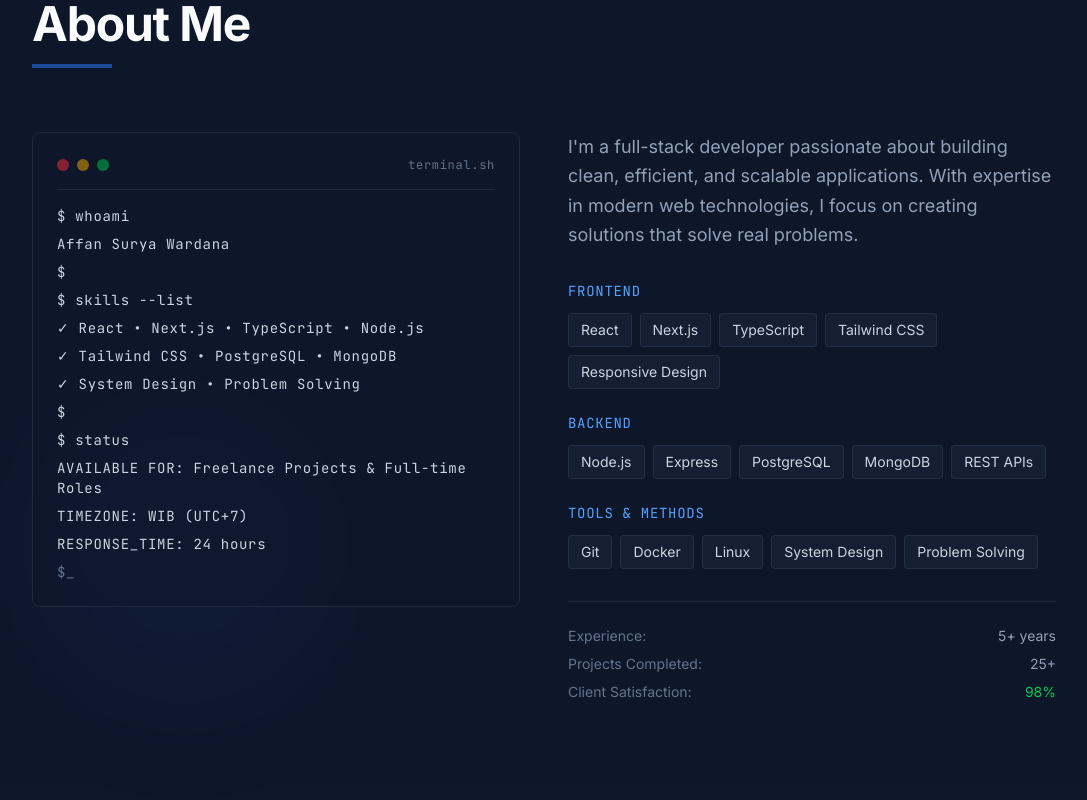
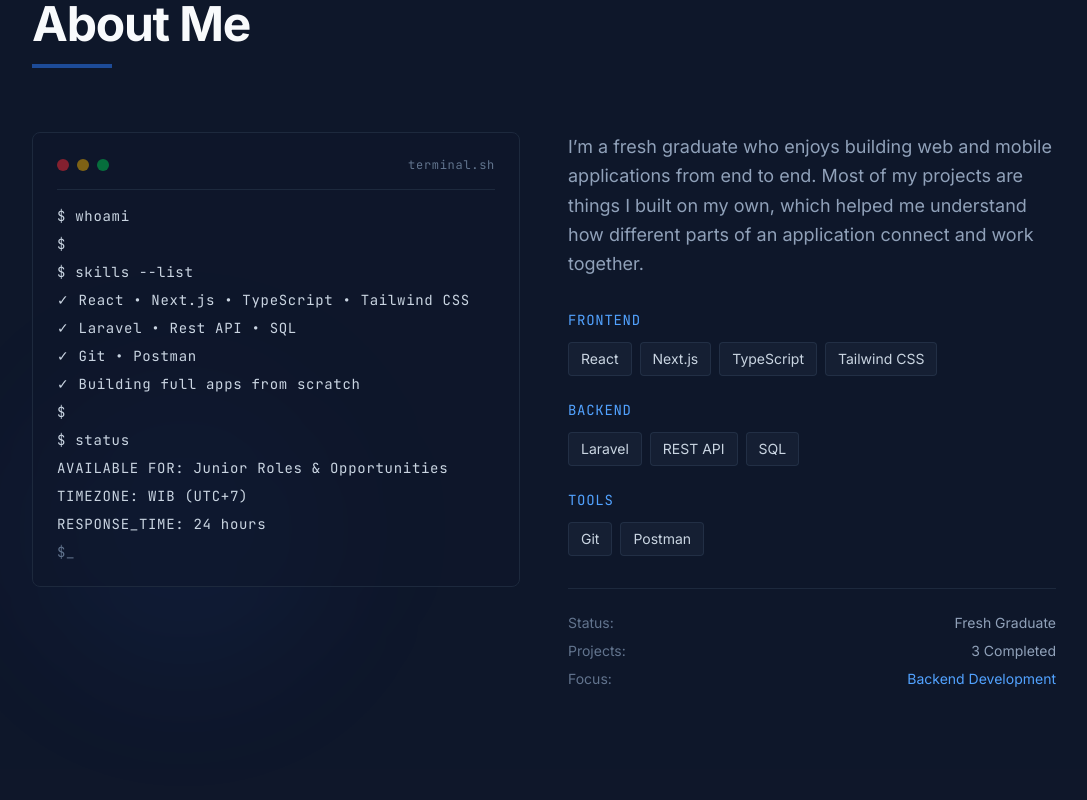
Before and after one commit to AffanSurya/affan-surya, a Next.js app: page / in a window 1280 px wide. Shown: the part 880-1680 px from the top of the page, without its empty margins (136-1223 px from the left). Built offline with nearby package versions, Linux system fonts and the light colour scheme.

Commit message:
Refactor About component skills and description; enhance Contact form with email sending functionality and error handling; update Sidebar time display logic; improve TerminalInterface command display; add nodemailer for email functionality.

```diff
--- /dev/null
+++ b/app/api/send-email/route.ts
@@ -0,0 +1,65 @@
+import { NextRequest, NextResponse } from "next/server";
+import nodemailer from "nodemailer";
+
+// Konfigurasi email transporter
+const transporter = nodemailer.createTransport({
+    host: process.env.EMAIL_HOST,
+    port: parseInt(process.env.EMAIL_PORT || "587"),
+    secure: process.env.EMAIL_SECURE === "true", // true for 465, false for other ports
+    auth: {
+        user: process.env.EMAIL_USER,
+        pass: process.env.EMAIL_PASSWORD,
+    },
+});
+
+export async function POST(request: NextRequest) {
+    try {
+        const { email, subject, message } = await request.json();
+
+        // Validasi input
+        if (!email || !subject || !message) {
+            return NextResponse.json({ error: "Email, subject, dan message diperlukan" }, { status: 400 });
+        }
+
+        // Validasi email format
+        const emailRegex = /^[^\s@]+@[^\s@]+\.[^\s@]+$/;
+        if (!emailRegex.test(email)) {
+            return NextResponse.json({ error: "Format email tidak valid" }, { status: 400 });
+        }
+
+        // Kirim email ke penerima (Affan)
+        await transporter.sendMail({
+            from: process.env.EMAIL_FROM || process.env.EMAIL_USER,
+            to: process.env.EMAIL_TO_RECEIVE, // Email Affan
+            subject: `New Contact: ${subject}`,
+            html: `
+                <h2>New Message from Website Portofolio</h2>
+                <p><strong>From:</strong> ${email}</p>
+                <p><strong>Subject:</strong> ${subject}</p>
+                <p><strong>Message:</strong></p>
+                <p>${message.replace(/\n/g, "<br>")}</p>
+            `,
+            replyTo: email,
+        });
+
+        // Opsional: Kirim confirmation email ke pengirim
+        await transporter.sendMail({
+            from: process.env.EMAIL_FROM || process.env.EMAIL_USER,
+            to: email,
+            subject: "Message Received - Affan Surya",
+            html: `
+                <h2>Thank you for reaching out!</h2>
+                <p>Hi,</p>
+                <p>We received your message and will get back to you as soon as possible.</p>
+                <p><strong>Your message:</strong></p>
+                <p>${message.replace(/\n/g, "<br>")}</p>
+                <p>Best regards,<br>Affan Surya Wardana</p>
+            `,
+        });
+
+        return NextResponse.json({ success: true, message: "Email berhasil dikirim" }, { status: 200 });
+    } catch (error) {
+        console.error("Email send error:", error);
+        return NextResponse.json({ error: "Gagal mengirim email. Coba lagi nanti." }, { status: 500 });
+    }
+}
--- a/app/components/About.tsx
+++ b/app/components/About.tsx
@@ -6,15 +6,15 @@ export default function About() {
     const expertise = [
         {
             category: "Frontend",
-            skills: ["React", "Next.js", "TypeScript", "Tailwind CSS", "Responsive Design"],
+            skills: ["React", "Next.js", "TypeScript", "Tailwind CSS"],
         },
         {
             category: "Backend",
-            skills: ["Node.js", "Express", "PostgreSQL", "MongoDB", "REST APIs"],
+            skills: ["Laravel", "REST API", "SQL"],
         },
         {
-            category: "Tools & Methods",
-            skills: ["Git", "Docker", "Linux", "System Design", "Problem Solving"],
+            category: "Tools",
+            skills: ["Git", "Postman"],
         },
     ];
 
@@ -46,9 +46,9 @@ export default function About() {
                     <div className="order-1 md:order-2 space-y-8">
                         <div>
                             <p className="text-lg text-slate-400 leading-relaxed">
-                                I&apos;m a full-stack developer passionate about building clean, efficient,
-                                and scalable applications. With expertise in modern web technologies, I focus
-                                on creating solutions that solve real problems.
+                                I’m a fresh graduate who enjoys building web and mobile applications from end
+                                to end. Most of my projects are things I built on my own, which helped me
+                                understand how different parts of an application connect and work together.
                             </p>
                         </div>
 
@@ -76,16 +76,16 @@ export default function About() {
                         {/* System info */}
                         <div className="border-t border-slate-800 pt-6 space-y-2">
                             <div className="flex justify-between text-sm text-slate-500">
-                                <span>Experience:</span>
-                                <span className="text-slate-400">5+ years</span>
+                                <span>Status:</span>
+                                <span className="text-slate-400">Fresh Graduate</span>
                             </div>
                             <div className="flex justify-between text-sm text-slate-500">
-                                <span>Projects Completed:</span>
-                                <span className="text-slate-400">25+</span>
+                                <span>Projects:</span>
+                                <span className="text-slate-400">3 Completed</span>
                             </div>
                             <div className="flex justify-between text-sm text-slate-500">
-                                <span>Client Satisfaction:</span>
-                                <span className="text-green-500">98%</span>
+                                <span>Focus:</span>
+                                <span className="text-blue-400">Backend Development</span>
                             </div>
                         </div>
                     </div>
--- a/app/components/Sidebar.tsx
+++ b/app/components/Sidebar.tsx
@@ -8,15 +8,16 @@ interface Props {
 }
 
 export default function Sidebar({ activeSection, onNavigate }: Props) {
-    const [time, setTime] = useState(() => {
-        if (typeof window === "undefined") return "";
-        return new Date().toLocaleTimeString("en-US", { hour12: false });
-    });
+    const [time, setTime] = useState(() =>
+        new Date().toLocaleTimeString("en-US", { hour12: false })
+    );
 
     useLayoutEffect(() => {
+        // Update time every second
         const interval = setInterval(() => {
             setTime(new Date().toLocaleTimeString("en-US", { hour12: false }));
         }, 1000);
+
         return () => clearInterval(interval);
     }, []);
 
--- a/app/components/TerminalInterface.tsx
+++ b/app/components/TerminalInterface.tsx
@@ -3,34 +3,51 @@
 import { useEffect, useState, useRef } from "react";
 
 const TERMINAL_COMMANDS = [
-    "",
     "$ whoami",
-    "Affan Surya Wardana",
-    "$",
+    "$ Affan Surya Wardana",
+    "$ ",
     "$ skills --list",
-    "✓ React • Next.js • TypeScript • Node.js",
-    "✓ Tailwind CSS • PostgreSQL • MongoDB",
-    "✓ System Design • Problem Solving",
+    "✓ React • Next.js • TypeScript • Tailwind CSS",
+    "✓ Laravel • Rest API • SQL",
+    "✓ Git • Postman",
+    "✓ Building full apps from scratch",
     "$",
     "$ status",
-    "AVAILABLE FOR: Freelance Projects & Full-time Roles",
+    "AVAILABLE FOR: Junior Roles & Opportunities",
     "TIMEZONE: WIB (UTC+7)",
     "RESPONSE_TIME: 24 hours",
 ];
 
 export default function TerminalInterface() {
     const [displayedLines, setDisplayedLines] = useState<string[]>([]);
-    const [isVisible, setIsVisible] = useState(false);
     const containerRef = useRef<HTMLDivElement>(null);
+    const timerRef = useRef<NodeJS.Timeout | null>(null);
+    const hasAnimatedRef = useRef(false);
 
-    // Intersection Observer untuk detect visibility
     useEffect(() => {
         const observer = new IntersectionObserver(
             ([entry]) => {
-                setIsVisible(entry.isIntersecting);
-                // Reset animation saat tidak terlihat
-                if (!entry.isIntersecting) {
-                    setDisplayedLines([]);
+                // Jalankan animasi hanya sekali saat pertama kali terlihat
+                if (entry.isIntersecting && !hasAnimatedRef.current) {
+                    hasAnimatedRef.current = true;
+                    let count = 0;
+
+                    // Tampilkan baris pertama langsung
+                    setDisplayedLines([TERMINAL_COMMANDS[count]]);
+                    count++;
+
+                    // Tampilkan baris berikutnya dengan interval
+                    timerRef.current = setInterval(() => {
+                        if (count < TERMINAL_COMMANDS.length) {
+                            setDisplayedLines((prev) => [...prev, TERMINAL_COMMANDS[count]]);
+                            count++;
+                        } else {
+                            if (timerRef.current) {
+                                clearInterval(timerRef.current);
+                                timerRef.current = null;
+                            }
+                        }
+                    }, 200);
                 }
             },
             { threshold: 0.1 },
@@ -40,32 +57,14 @@ export default function TerminalInterface() {
             observer.observe(containerRef.current);
         }
 
-        return () => observer.disconnect();
+        return () => {
+            observer.disconnect();
+            if (timerRef.current) {
+                clearInterval(timerRef.current);
+                timerRef.current = null;
+            }
+        };
     }, []);
-
-    // Animasi hanya berjalan ketika visible
-    useEffect(() => {
-        if (!isVisible) return;
-
-        setDisplayedLines([]);
-        let count = 0;
-
-        // Tampilkan baris pertama langsung
-        setDisplayedLines((prev) => [...prev, TERMINAL_COMMANDS[count]]);
-        count++;
-
-        // Tampilkan baris berikutnya dengan interval
-        const timer = setInterval(() => {
-            if (count < TERMINAL_COMMANDS.length) {
-                setDisplayedLines((prev) => [...prev, TERMINAL_COMMANDS[count]]);
-                count++;
-            } else {
-                clearInterval(timer);
-            }
-        }, 200);
-
-        return () => clearInterval(timer);
-    }, [isVisible]);
 
     return (
         <div
--- a/package.json
+++ b/package.json
@@ -10,12 +10,14 @@
   },
   "dependencies": {
     "next": "16.2.3",
+    "nodemailer": "^8.0.5",
     "react": "19.2.4",
     "react-dom": "19.2.4"
   },
   "devDependencies": {
     "@tailwindcss/postcss": "^4",
     "@types/node": "^20",
+    "@types/nodemailer": "^8.0.0",
     "@types/react": "^19",
     "@types/react-dom": "^19",
     "eslint": "^9",
```
Also changed, not shown: app/components/Contact.tsx (+49 -8 lines), 1 other file (tests, documents, lock files or other folders).
